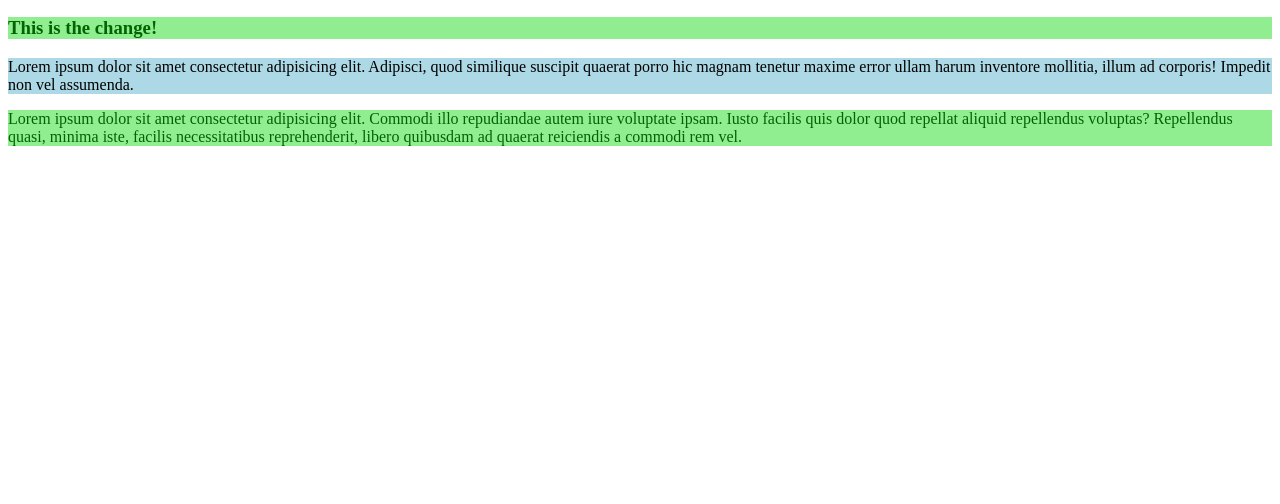
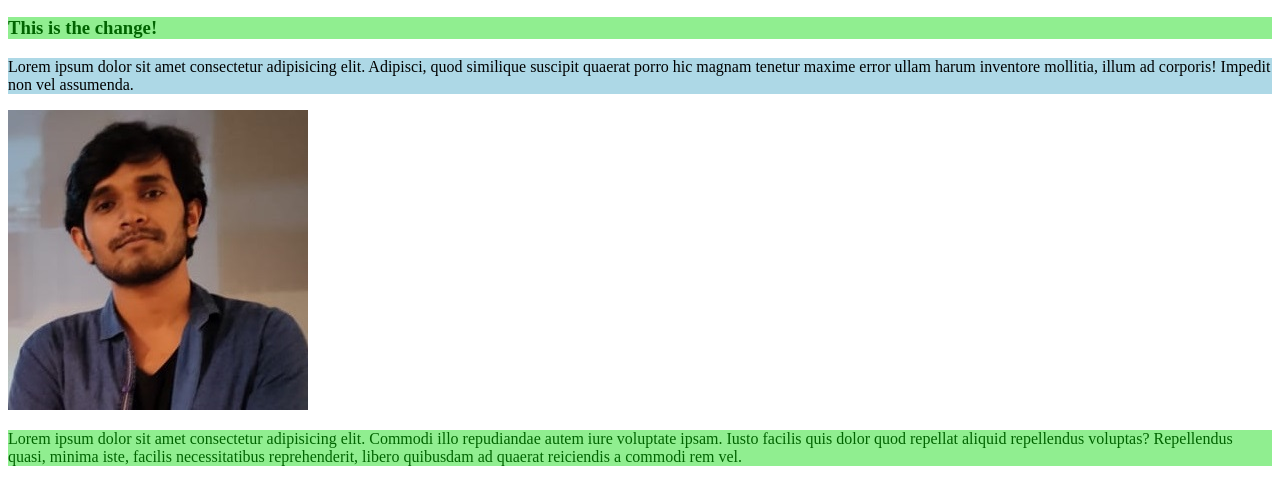
Before and after one commit to badhon11/ph-second-repo, a plain HTML site: page index.html in a window 1280 px wide. Shown: the part 110-614 px from the top of the page. Drawn offline with Linux system fonts and the light colour scheme.

Commit message:
added my pic in image-add branch

```diff
--- a/index.html
+++ b/index.html
@@ -12,6 +12,7 @@
     <h2>Yes, I can!</h2>
     <h3 class="bgc">This is the change!</h3>
     <p id="def">Lorem ipsum dolor sit amet consectetur adipisicing elit. Adipisci, quod similique suscipit quaerat porro hic magnam tenetur maxime error ullam harum inventore mollitia, illum ad corporis! Impedit non vel assumenda.</p>
+    <img src="Bahon.png" alt="Badhon's photo">
     <p class="bgc">Lorem ipsum dolor sit amet consectetur adipisicing elit. Commodi illo repudiandae autem iure voluptate ipsam. Iusto facilis quis dolor quod repellat aliquid repellendus voluptas? Repellendus quasi, minima iste, facilis necessitatibus reprehenderit, libero quibusdam ad quaerat reiciendis a commodi rem vel.</p>
 </body>
 </html>
```
Also changed, not shown: Bahon.png (added).
